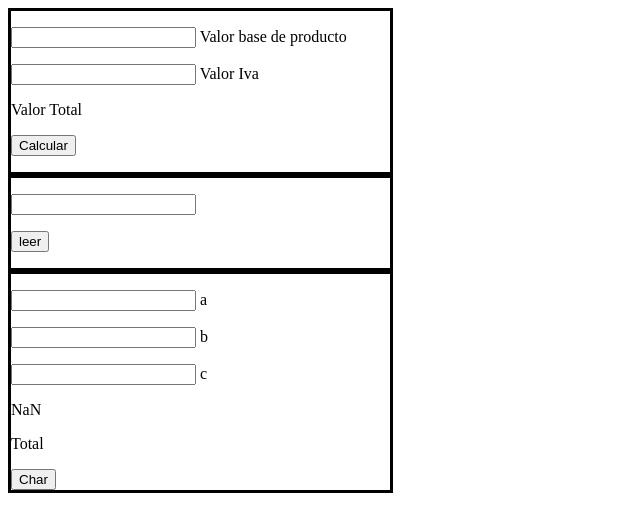
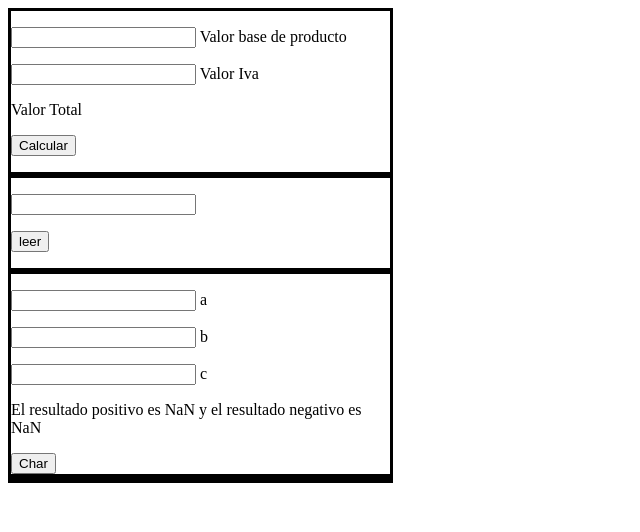
Before and after one commit to Hunkillerx/Electiva-.NET, a plain HTML site: page Taller 3/index.html in a window 1280 px wide. Both pictures are taken after a click on the button "Char". Shown: the whole page, without its empty margins (0-640 px from the left). Drawn offline with Linux system fonts and the light colour scheme.

Commit message:
Finalizado punto 3

```diff
--- a/Taller 3/JS/script.js
+++ b/Taller 3/JS/script.js
@@ -33,21 +33,18 @@ boton2.onclick = function leerCadena() {
 boton3 = document.getElementById("cuadra");
 
 boton3.onclick = function darCuadratica() {
-    var a = document.getElementById("numb1");
-    var b = document.getElementById("numb2");
-    document.g
-    var c = document.getElementById("numb3");
+    var a = parseInt(document.getElementById("numb1").value);
+    var b = parseInt(document.getElementById("numb2").value);
+    var c = parseInt(document.getElementById("numb3").value);
     var result = document.getElementById("resultCuadra");
 
     function calcularCuadraPos(a, b, c) {
-        var resultadoPositivo = ((-b + Math.sqrt(Math.pow(b, 2) - (4 * a * c))) / (2 * a))
+        var resultadoPositivo = ((parseInt(-b) + Math.sqrt(Math.pow(parseInt(b), 2) - (4 * parseInt(a) * parseInt(c)))) / (2 * parseInt(a)))
         return resultadoPositivo
     }
     function calcularCuadraNeg(a, b, c) {
-        var resultadoNegativo = (((-b - Math.sqrt(Math.pow(b, 2) - (4 * a * c))) / (2 * a)))
-
+        var resultadoNegativo = ((parseInt(-b) - Math.sqrt(Math.pow(parseInt(b), 2) - (4 * parseInt(a) * parseInt(c)))) / (2 * parseInt(a)))
         return resultadoNegativo
     }
-
-    result.innerHTML = calcularCuadraPos(a, b, c) + calcularCuadraNeg(a,b,c);
+    result.innerHTML = "El resultado positivo es "+calcularCuadraPos(a,b,c).toString() +" y el resultado negativo es " + calcularCuadraNeg(a,b,c).toString();
 };
--- a/Taller 3/index.html
+++ b/Taller 3/index.html
@@ -52,9 +52,11 @@
             <p>
                 <p id="resultCuadra">
                 </p>
-                Total
             </p>
             <input type="button" value="Char" id="cuadra">
+        </div>
+        <div class="borders" id="punto4">
+
         </div>
     </form>
 </body>
```
